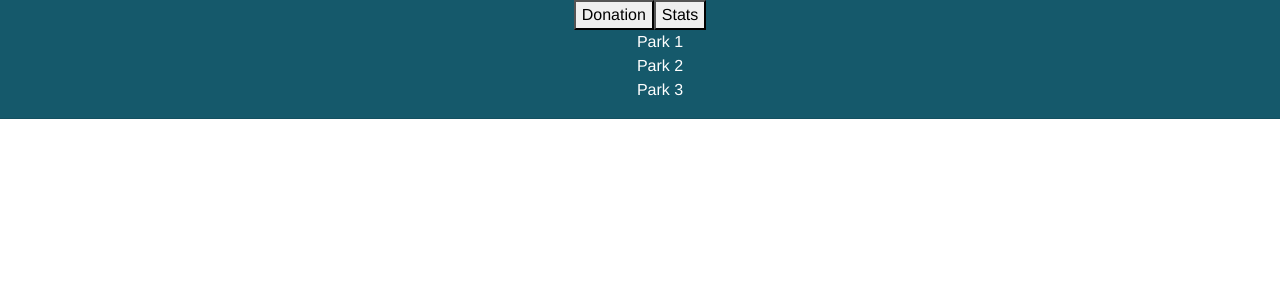
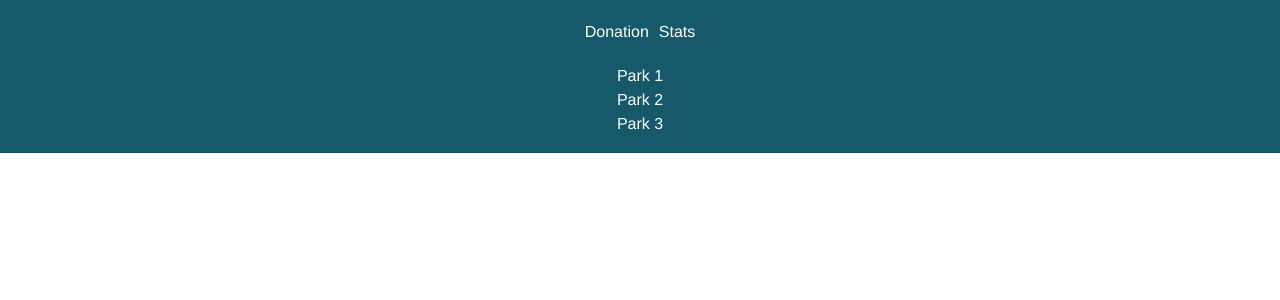
Before and after one commit to olafvanv/trees, a Vue app: page /#/parklist in a window 1280 px wide. Shown: the top 300 px of the page. Built offline with nearby package versions, Linux system fonts and the light colour scheme.

Commit message:
last styles

```diff
--- a/src/App.vue
+++ b/src/App.vue
@@ -1,37 +1,56 @@
 <template>
   <div id="app">
     <div class="menu">
-      <router-link to="/donation" tag="button">Donation</router-link>
-      <router-link to="/stats" tag="button">Stats</router-link>
+      <router-link to="/donation" tag="a">Donation</router-link>
+      <router-link to="/stats" tag="a">Stats</router-link>
     </div>
-    <ParkList />
-    <hr />
+    <ParkList/>
+    <hr>
     <router-view></router-view>
   </div>
 </template>
 
 <script>
-import 'bootstrap/dist/css/bootstrap.css'
-import 'bootstrap-vue/dist/bootstrap-vue.css'
-import ParkList from '@/components/ParkList'
+import "bootstrap/dist/css/bootstrap.css";
+import "bootstrap-vue/dist/bootstrap-vue.css";
+import ParkList from "@/components/ParkList";
 
 export default {
-  name: 'app',
+  name: "app",
   components: {
     ParkList
   }
-}
+};
 </script>
 
-<style>
+<style lang="scss">
+html,body{
+  min-height:100%;
+  width:100%;
+}
 #app {
-  font-family: 'Avenir', Helvetica, Arial, sans-serif;
+  font-family: "Avenir", Helvetica, Arial, sans-serif;
   -webkit-font-smoothing: antialiased;
   -moz-osx-font-smoothing: grayscale;
   text-align: center;
   color: #fff;
-  background-color:#15596B;
-  padding:0;
-  box-sizing:border-box;
+  background-color: #15596b;
+  padding: 0;
+  box-sizing: border-box;
+  min-height:100%;
+  .menu {
+    padding:20px 0;
+    display:flex;
+    align-items: center;
+    justify-content:center;
+    a{
+      display:block;
+      margin:0 5px;
+      color:#fff;
+      &.router-link-active{
+        text-decoration: underline;
+      }
+    }
+  }
 }
 </style>
--- a/src/components/Donation.vue
+++ b/src/components/Donation.vue
@@ -1,6 +1,5 @@
 <template>
   <div id="donation">
-    <h2 class="page-title">{{title}}</h2>
     <p>Hi {{user.name}}! Good to hear you want to better the world by donating trees to compensate the <b>{{getPollutionInKg}}kg</b> of CO2 pollution you created.</p>
 
     <div class="form">
@@ -11,9 +10,9 @@
     </form>
     </div>
 
-    <div class="trees">
+    <div class="trees" v-if="donationAmount && parseInt(donationAmount) > 0">
       <h3>Trees:</h3>
-      <div class="tree-icons" v-if="donationAmount">
+      <div class="tree-icons" >
         <span v-for="index in parseInt(donationAmount)" v-bind:key="index">
           <img class="tree-icon" src="../assets/tree.svg">
         </span>
@@ -30,7 +29,6 @@ export default {
   name: "Donation",
   data: () => {
     return {
-      title: 'Donation',
       donationAmount: '0',
       user: null
     }
@@ -62,15 +60,28 @@ export default {
 #donation{
   background-color:#15596B;
   color:#fff;
+  p{
+    padding:0 15px;
+  }
   .form{
-    padding:20px 0;
+    padding:30px 0;
+    form{
+      max-width:95%;
+      margin:0 auto;
+      input{
+        margin:10px 0;
+      }
+      button{
+        width:100%;
+      }
+    }
   }
 }
 .trees{
   background-color:#00c37b;
   width:100%;
   margin:0;
-  padding:10px;
+  padding:30px 10px;
   box-sizing: border-box;
    img.tree-icon{
      width:20%;
--- a/src/components/ParkList.vue
+++ b/src/components/ParkList.vue
@@ -35,6 +35,7 @@ export default {
 <style lang="scss" scoped>
 ul {
   list-style: none;
+  padding: 0;
   li {
     cursor: pointer;
     &:hover {
--- a/src/router/index.js
+++ b/src/router/index.js
@@ -3,7 +3,6 @@ import Router from 'vue-router'
 
 import Donation from '@/components/Donation';
 import Park from '@/components/Park';
-import ParkList from '@/components/ParkList';
 import Stats from '@/components/Stats.vue';
 
 Vue.use(Router);
```
